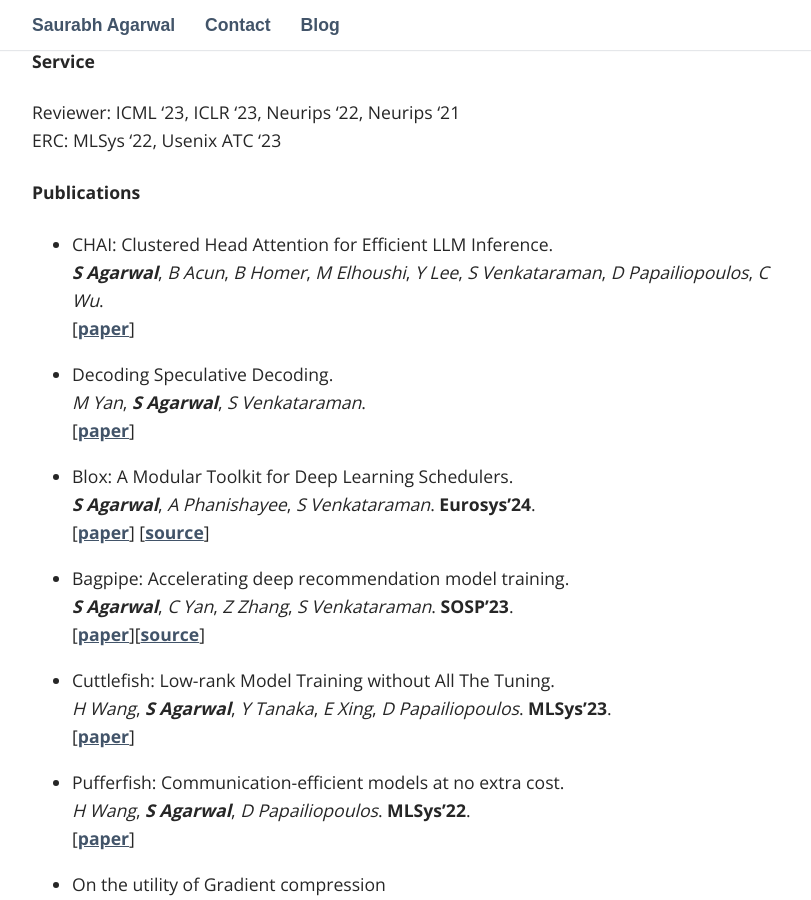
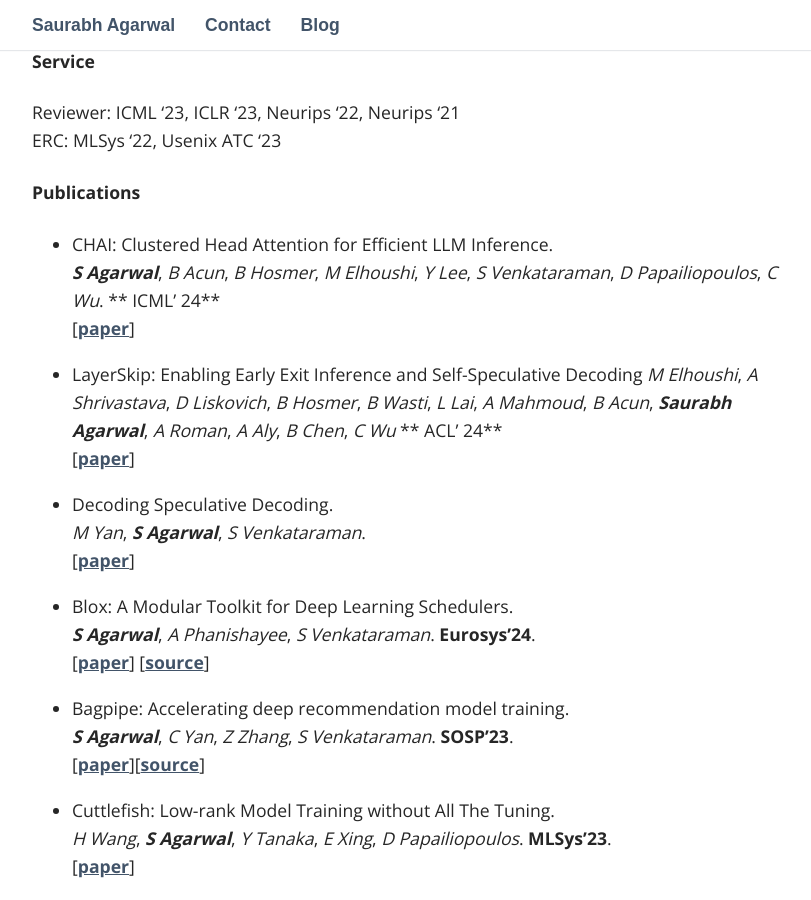
Before and after one commit to iidsample/iidsampe.github.io, a Jekyll site: the page built from index.md, in a window 1280 px wide and 900 px high, scrolled down 337 px. Shown: the whole window, without its empty margins (223-1034 px from the left). Built offline with Jekyll 4.4.1, drawn with Linux system fonts in a browser that asks for light colours; some web fonts are replaced.

Commit message:
Added additional publications

```diff
--- a/index.md
+++ b/index.md
@@ -14,9 +14,14 @@ ERC: MLSys '22, Usenix ATC '23
 
 
 #### Publications
+
 * CHAI: Clustered Head Attention for Efficient LLM Inference. <br />
-***S Agarwal***, *B Acun*, *B Homer*, *M Elhoushi*, *Y Lee*, *S Venkataraman*, *D Papailiopoulos*, *C Wu*.<br />
+***S Agarwal***, *B Acun*, *B Hosmer*, *M Elhoushi*, *Y Lee*, *S Venkataraman*, *D Papailiopoulos*, *C Wu*. ** ICML' 24** <br />
 [[paper](https://arxiv.org/abs/2403.08058)]
+
+* LayerSkip: Enabling Early Exit Inference and Self-Speculative Decoding
+*M Elhoushi*, *A Shrivastava*, *D Liskovich*, *B Hosmer*, *B Wasti*, *L Lai*, *A Mahmoud*, *B Acun*, ***Saurabh Agarwal***, *A Roman*, *A Aly*, *B Chen*, *C Wu* ** ACL' 24** <br />
+[[paper](https://arxiv.org/abs/2404.16710)]
 
 * Decoding Speculative Decoding. <br />
 *M Yan*, ***S Agarwal***, *S Venkataraman*.<br />
```
